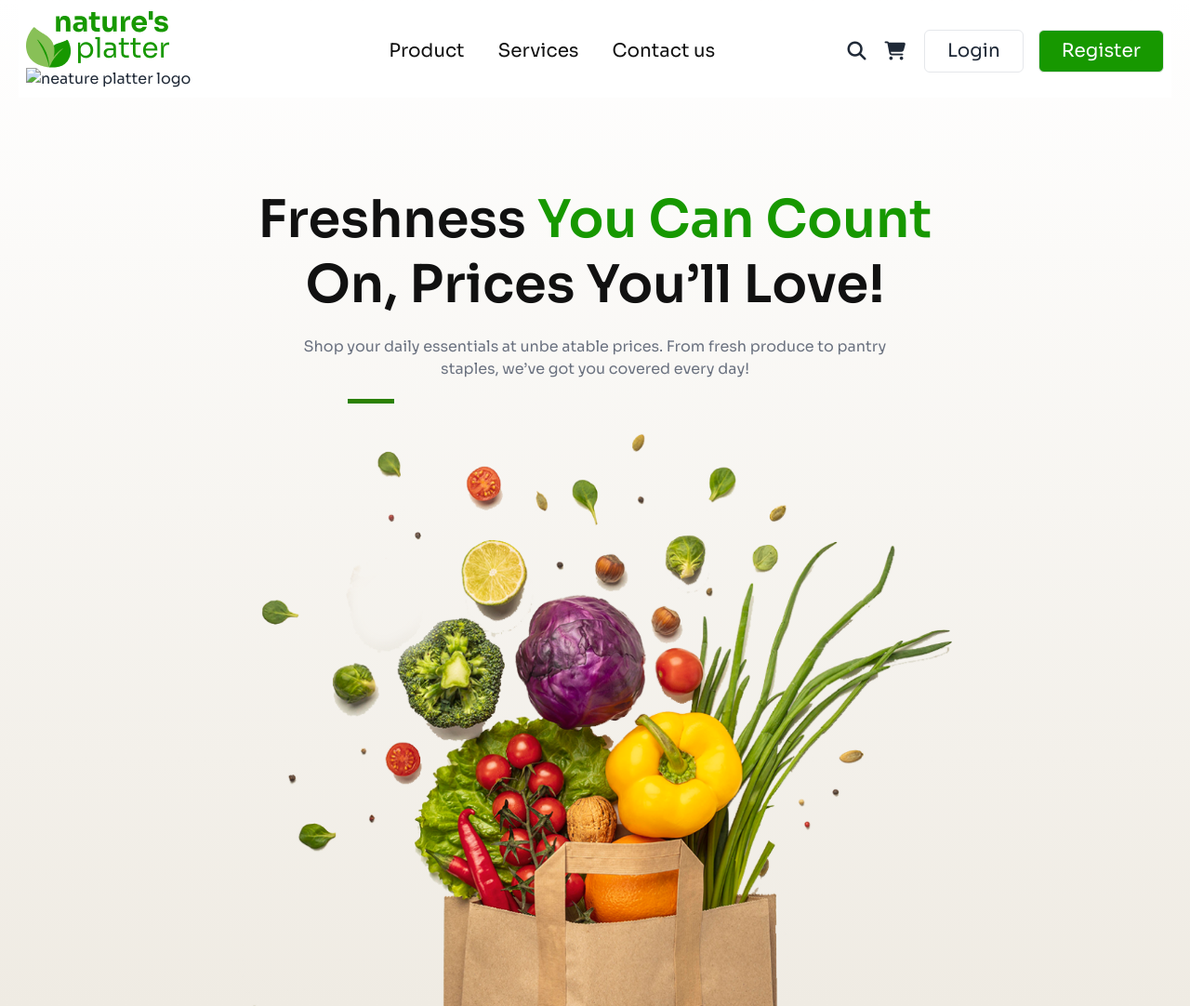
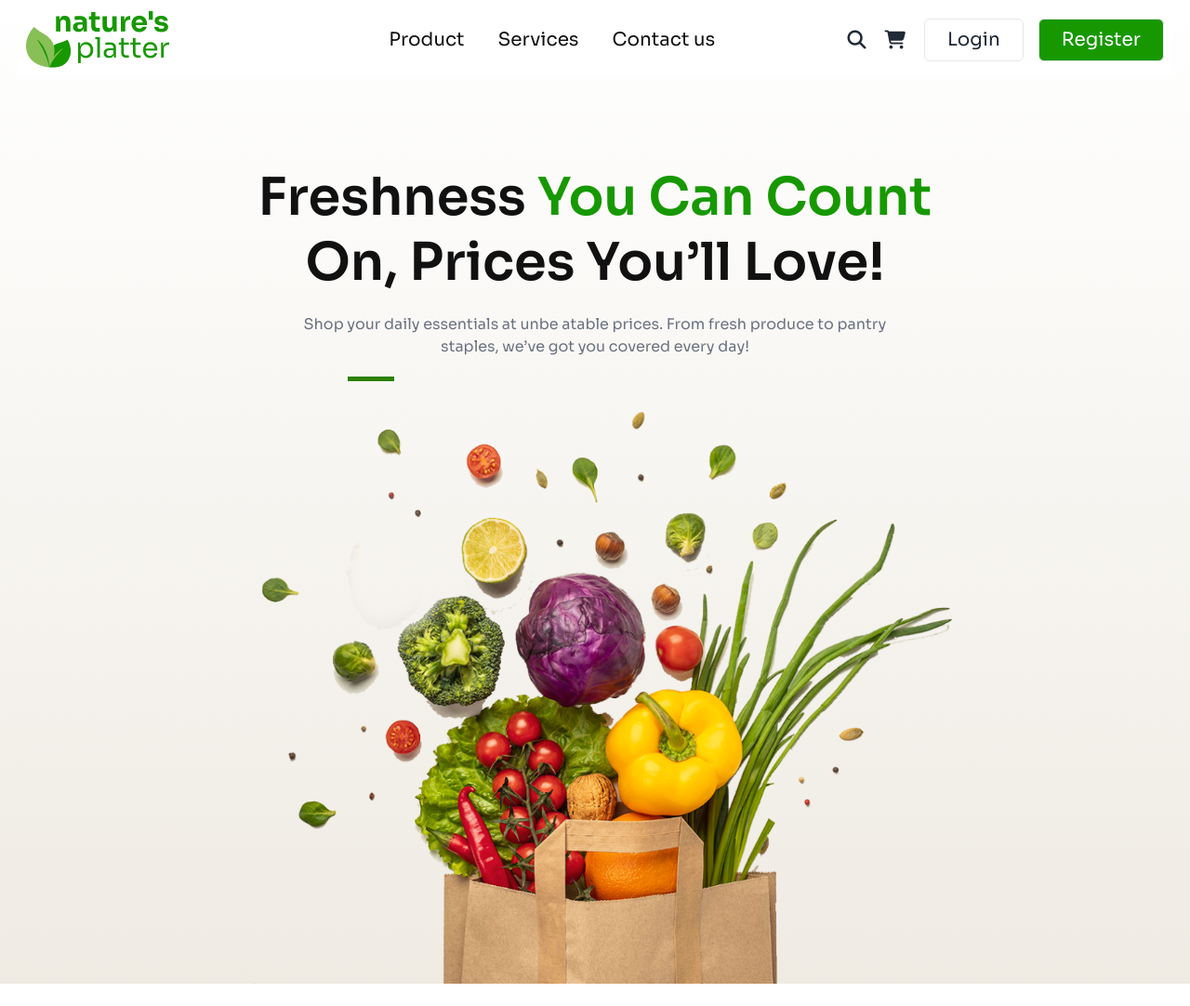
Before and after one commit to rak9b/living-lab, a plain HTML site: page index.html in a window 1280 px wide. Shown: the top 1082 px of the page at 93% size. Drawn offline with nearby package versions, Linux system fonts and the light colour scheme.

Commit message:
2 commit

```diff
--- a/index.html
+++ b/index.html
@@ -38,8 +38,9 @@
                 <div class="navbar-start w-full lg:w-2/5">
                     <div class="dropdown flex-1 flex justify-between lg:flex-auto">
                         <a class="">
-                            <img src="./image/logo-header.png" class="hidden md:block" alt="neature platter logo">
-                            <img src="./imaage /logo-header-mobile.png" class="md:block" alt="neature platter logo">
+                            <img src="./image/logo-header.png" class="block md:hidden" alt="nature platter logo">
+                            <img src="./image/logo-header.png" class="hidden md:block" alt="nature platter logo">
+
                         </a>
 
                         <div tabindex="0" role="button" class="btn btn-ghost lg:hidden">
```
